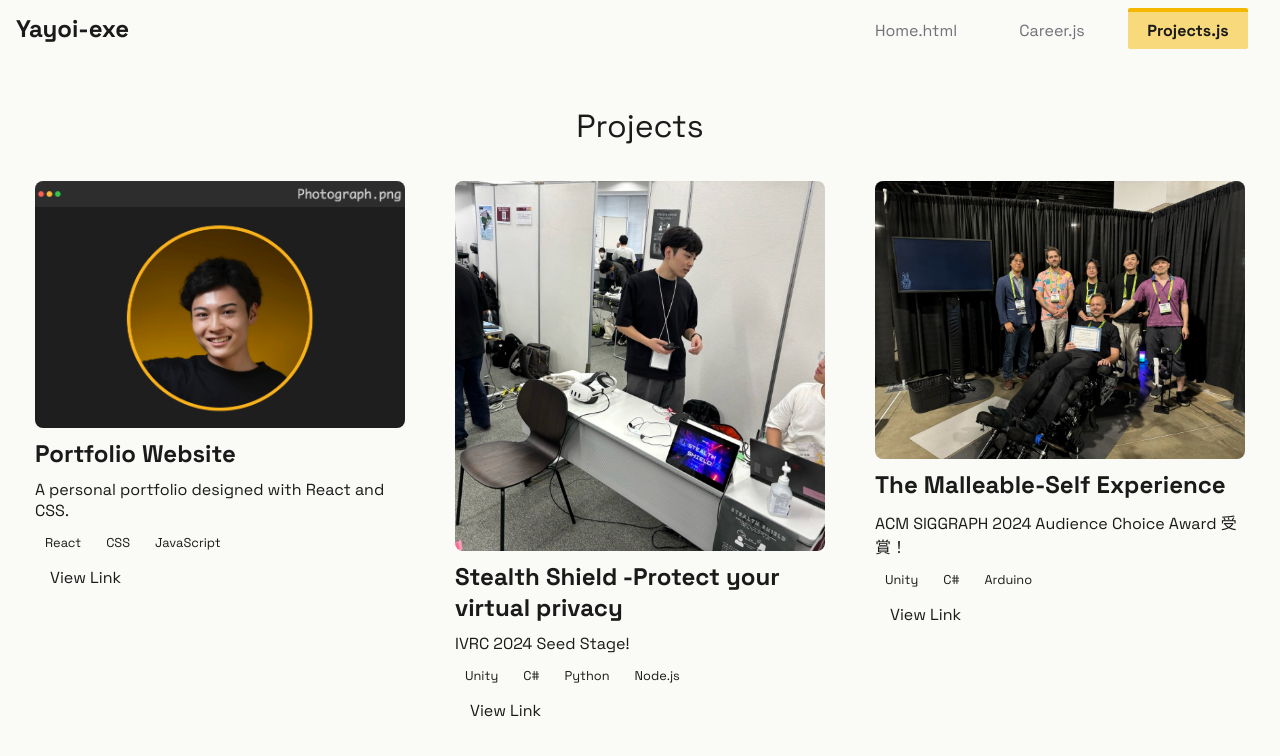
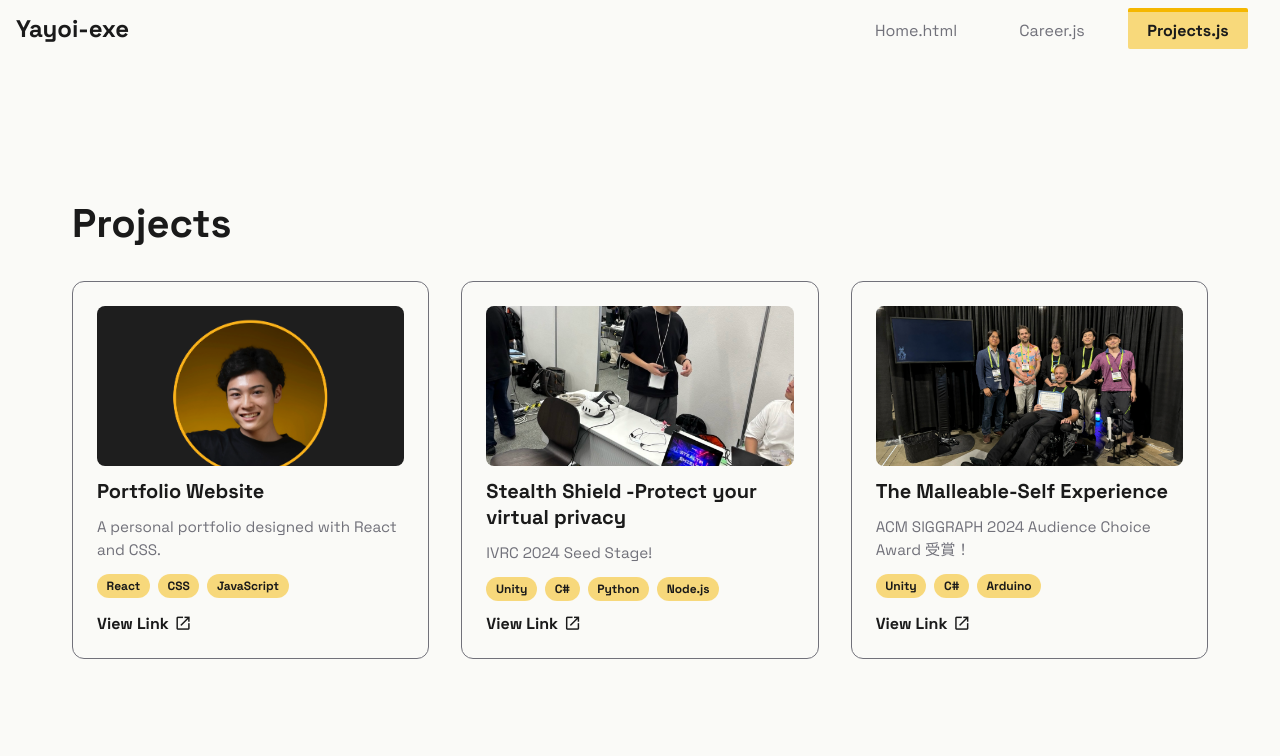
Before and after one commit to yayoi-exe/yayoi-exe-website, a React (Create React App) app in the folder yayoi_exe/: page /projects in a window 1280 px wide. Shown: the top 756 px of the page. Built offline with nearby package versions, Linux system fonts and the light colour scheme; a web font is replaced by a local one.

Commit message:
Restyle Projects page and cards with new tokens and Material icon

```diff
--- a/yayoi_exe/src/assets/styles/projectCard.css
+++ b/yayoi_exe/src/assets/styles/projectCard.css
@@ -1,77 +1,65 @@
-.project-thumbnail {
-    width: 300px;
-    /* 固定横幅 */
-    height: 200px;
-    /* 固定縦幅 */
-    object-fit: cover;
-    /* 枠全体を埋める */
-    border-radius: 8px;
-    /* 角丸 (オプション) */
-    display: block;
-    margin: 0 auto;
-    /* 中央揃え */
-}
-
 .project-card {
-    background: var(--color-surface);
-    color: var(--color-text);
-    padding: 15px;
-    border-radius: 8px;
-    box-shadow: var(--shadow-sm);
-    transition:
-        transform 0.2s,
-        box-shadow 0.2s;
-}
-
-.project-card:hover {
-    transform: translateY(-5px);
-    box-shadow: var(--shadow-lg);
+    background-color: var(--color-main);
+    border: 1px solid var(--color-sub2);
+    border-radius: 12px;
+    padding: 1.5rem;
+    display: flex;
+    flex-direction: column;
+    gap: 0.75rem;
 }
 
 .project-thumbnail {
     width: 100%;
-    height: auto;
+    height: 160px;
+    object-fit: cover;
     border-radius: 8px;
 }
 
 .project-name {
-    font-size: 1.5rem;
-    margin: 10px 0;
+    font-family: var(--font-base);
+    font-weight: var(--font-weight-bold);
+    font-size: 1.25rem;
+    color: var(--color-sub1);
 }
 
 .project-description {
-    font-size: 1rem;
-    margin-bottom: 10px;
+    font-family: var(--font-base);
+    font-weight: var(--font-weight-regular);
+    font-size: 0.95rem;
+    color: var(--color-sub2);
+    line-height: 1.5;
+}
+
+.project-tech-stack {
+    display: flex;
+    flex-wrap: wrap;
+    gap: 0.5rem;
 }
 
 .tech-badge {
-    background: var(--color-neutral-800);
-    color: var(--color-text);
-    padding: 5px 10px;
-    border-radius: 5px;
-    font-size: 0.8rem;
-    margin-right: 5px;
+    font-family: var(--font-base);
+    font-size: 0.75rem;
+    font-weight: var(--font-weight-bold);
+    color: var(--color-sub1);
+    background-color: var(--color-accent-soft);
+    padding: 0.25rem 0.6rem;
+    border-radius: 999px;
 }
 
-.project-links .button {
-    display: inline-block;
-    padding: 10px 15px;
-    margin: 5px 0;
-    border-radius: 5px;
-    text-decoration: none;
-    color: var(--color-text);
-    background: var(--color-link);
-    transition: background 0.2s;
+.project-links {
+    margin-top: auto;
 }
 
-.project-links .button:hover {
-    background: var(--color-link-hover);
+.button {
+    display: inline-flex;
+    align-items: center;
+    gap: 0.35rem;
+    color: var(--color-sub1);
+    font-family: var(--font-base);
+    font-weight: var(--font-weight-bold);
+    text-decoration: none;
 }
 
-.project-links .button.secondary {
-    background: var(--color-neutral-700);
+.button .material-symbols-outlined {
+    font-size: 1.1rem;
 }
-
-.project-links .button.secondary:hover {
-    background: var(--color-border);
-}
--- a/yayoi_exe/src/assets/styles/projects.css
+++ b/yayoi_exe/src/assets/styles/projects.css
@@ -1,29 +1,19 @@
 .projects-container {
-    padding: 20px;
-    height: 100%;
+    max-width: 1200px;
+    margin: 0 auto;
+    padding: 4rem 2rem;
 }
 
 .page-title {
-    text-align: center;
+    font-family: var(--font-base);
+    font-weight: var(--font-weight-bold);
+    font-size: 2.5rem;
+    color: var(--color-sub1);
+    margin-bottom: 2rem;
 }
 
 .projects-grid {
     display: grid;
-    grid-template-columns: repeat(auto-fit, minmax(300px, 1fr));
-    gap: 20px;
+    grid-template-columns: repeat(3, 1fr);
+    gap: 2rem;
 }
-
-@media screen and (min-width: 767px) {
-    .page-title {
-        font-size: 2rem;
-        margin-bottom: 20px;
-    }
-}
-
-@media screen and (max-width: 479px) {
-    .page-title {
-        font-size: 5px;
-        margin-bottom: 20px;
-        text-align: center;
-    }
-}
--- a/yayoi_exe/src/components/ProjectCard.js
+++ b/yayoi_exe/src/components/ProjectCard.js
@@ -36,6 +36,9 @@ const ProjectCard = ({ project }) => {
                         className="button"
                     >
                         View Link
+                        <span className="material-symbols-outlined" aria-hidden="true">
+                            open_in_new
+                        </span>
                     </a>
                 </div>
             )}
```
